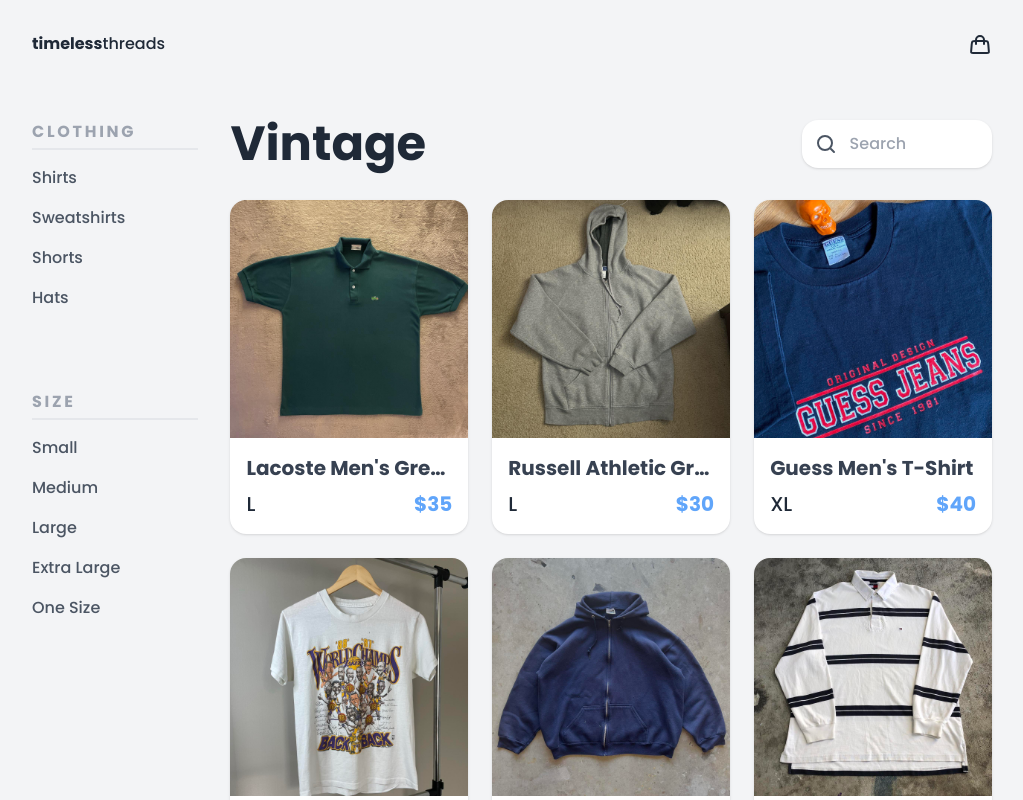
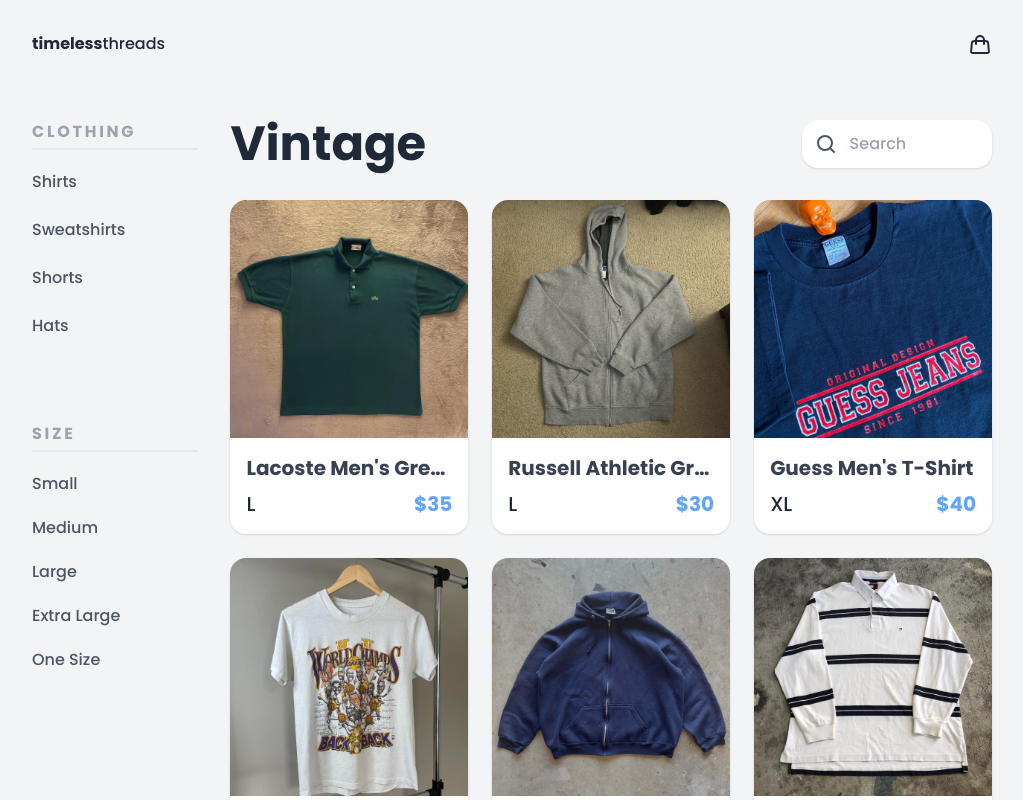
Before and after one commit to jaxonhill/minimalist-ecommerce-store, a Next.js app: page / in a window 1280 px wide. Shown: the top 800 px of the page, without its empty margins (128-1151 px from the left). Built offline with nearby package versions, Linux system fonts and the light colour scheme.

Commit message:
Add sizes mapping on filters

```diff
--- a/components/ClickableFiltersSection.js
+++ b/components/ClickableFiltersSection.js
@@ -20,12 +20,10 @@
                 <div className="border-b-2 border-b-gray-200 pb-1">
                     <h2 className="font-bold text-gray-400 tracking-[0.17em]">SIZE</h2>
                 </div>
-                <div className="flex flex-col pt-4 gap-4">
-                    <FilterButton filterOptionText="Small" />
-                    <FilterButton filterOptionText="Medium" />
-                    <FilterButton filterOptionText="Large" />
-                    <FilterButton filterOptionText="Extra Large" />
-                    <FilterButton filterOptionText="One Size" />
+                <div className="flex flex-col pt-4 gap-3">
+                    {SIZES.map((size, index) => {
+                        return <FilterButton key={index} filterOptionText={size} />
+                    })}
                 </div>
             </div>
         </div>
--- a/components/FilterButton.js
+++ b/components/FilterButton.js
@@ -1,5 +1,5 @@
 export default function FilterButton({ filterOptionText }) {
     return (
-        <button className="text-gray-600 bg-transparent text-left hover:text-blue-300">{filterOptionText}</button>
+        <button className="text-gray-600 bg-transparent py-1 text-left hover:text-blue-300">{filterOptionText}</button>
     )
 }
```
